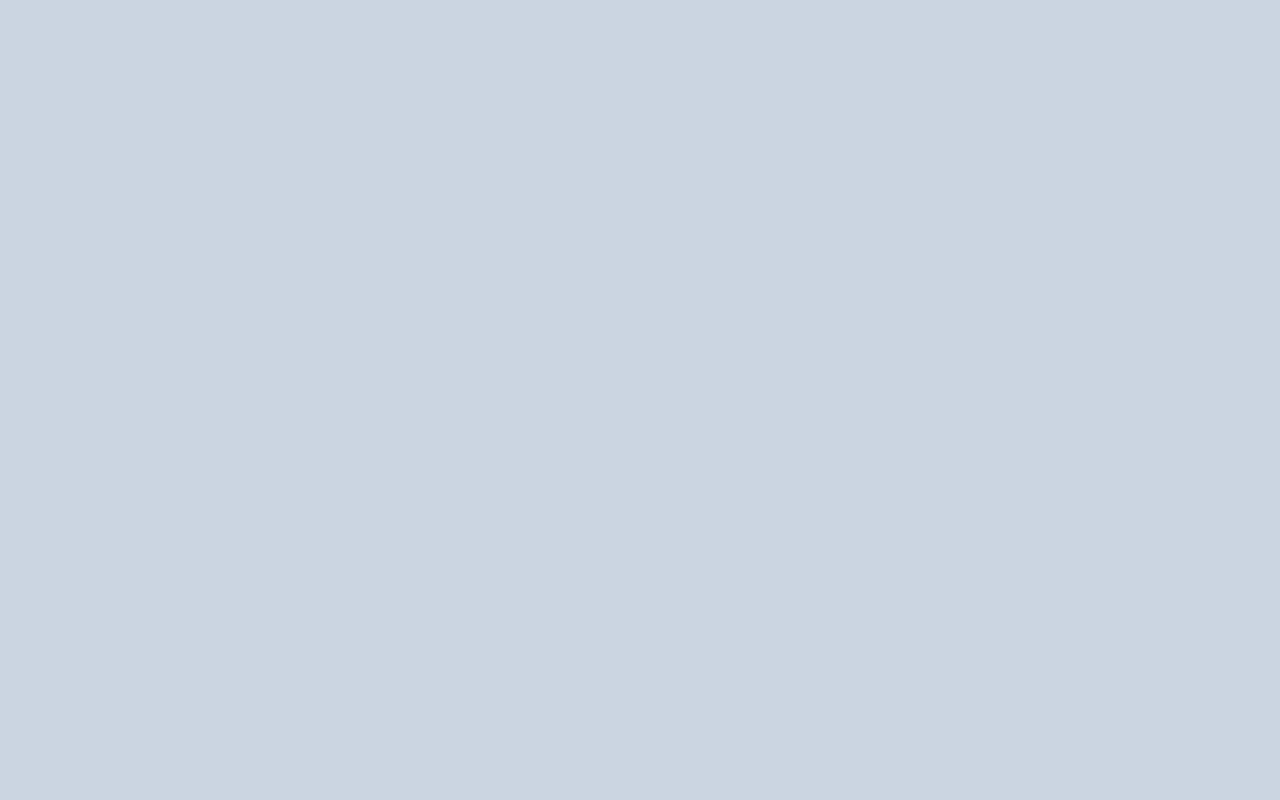
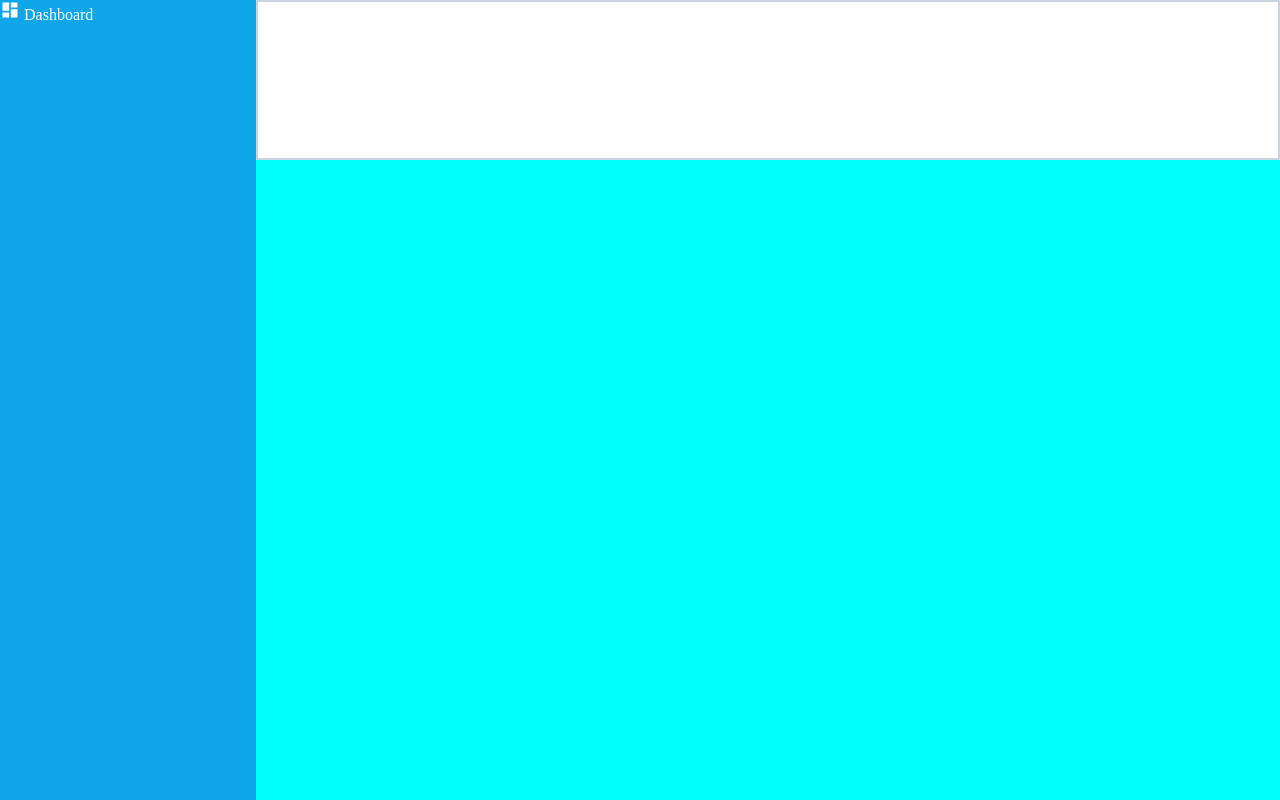
Before and after one commit to AliHassanL12/Admin-Dashboard, a plain HTML site: page index.html in a window 1280 px wide. Drawn offline with Linux system fonts and the light colour scheme.

Commit message:
Begin dashboard structure

```diff
--- a/index.html
+++ b/index.html
@@ -8,13 +8,13 @@
 </head>
 <body>
     <div class="container">
-        <div class="dashboard"></div>
+        <div class="dashboard">
+            <div class="dashboard-icon"> <img class="icon" src="view-dashboard.svg" alt="Dashboard icon"> Dashboard </div>
+        </div>
 
         <div class="header"></div>
 
-        <div class="projects"></div>
-
-        <div class="announcements"></div>
+        <div class="main-content"></div>
 
         <div class="trending"></div>
     </div>
--- a/style.css
+++ b/style.css
@@ -1,9 +1,40 @@
 body {
+    margin: 0;
+    padding: 0;
     background-color: #cbd5e1;
+    display: block;
 }
 
 .container {
+    height: 100vh;
     display: grid;
-    grid-template: repeat(3, 1fr) / 1fr 4fr;
+    grid-template: 1fr 3fr 1fr / 1fr 4fr;
+}
+
+.container .dashboard {
+    grid-row: span 3;
+    background-color: #0ea5e9;
+}
+
+.container .header {
+    grid-column: 2 / 3;
+    background-color: white;
+    border: solid 2px #cbd5e1;
+}
+
+.container .main-content {
+    grid-row: 2/4;
+    grid-column: 2/3;
     background-color: aqua;
 }
+
+.dashboard-icon,
+.icon {
+    color: white;
+}
+
+.dashboard-icon .icon {
+    fill: white;
+    width: 20px;
+    height: 20px;
+}
```
Also changed, not shown: view-dashboard.svg (added).
